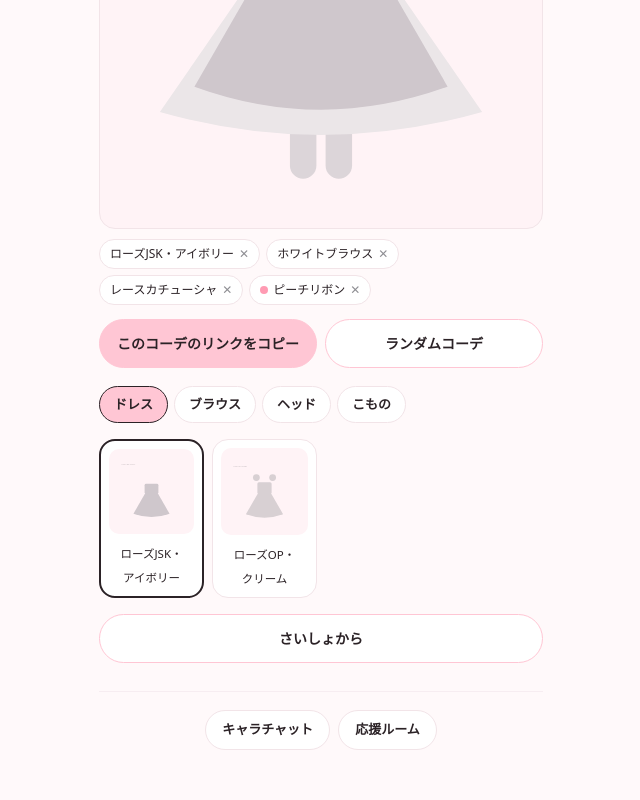
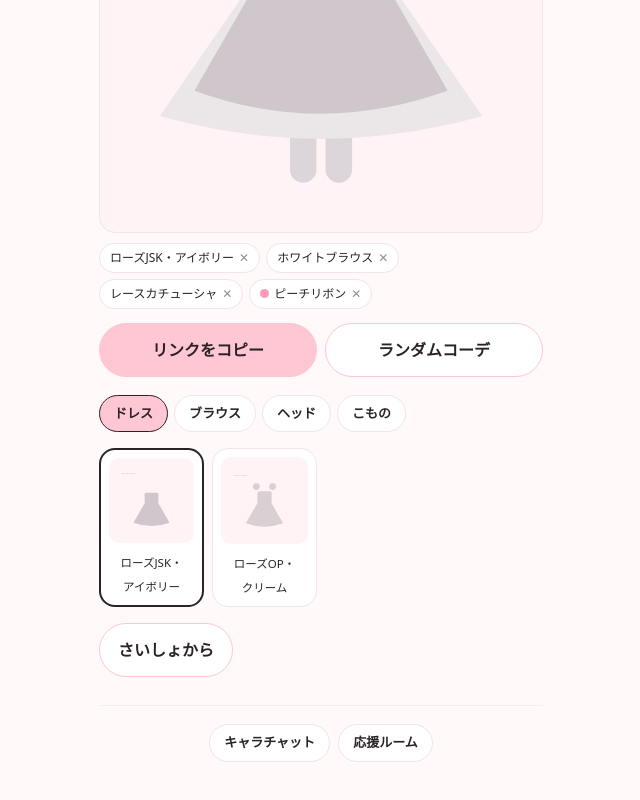
Before and after one commit to layover-lab/layover-lounge, a Next.js app: page /dressroom in a window 1280 px wide. Shown: the part 502-1302 px from the top of the page, without its empty margins (319-959 px from the left). Built offline with nearby package versions, Linux system fonts and the light colour scheme.

Commit message:
스타일 공용화 — lib/ui.ts (응원방 기준)

```diff
--- a/app/cheer/page.tsx
+++ b/app/cheer/page.tsx
@@ -9,6 +9,7 @@ import { useLang } from '@/lib/use-lang'
 import { loadMe, saveMe } from '@/lib/me'
 import LangToggle from '@/components/LangToggle'
 import RoomNav from '@/components/RoomNav'
+import { LINE, wrap, box, ctaBtn, ctaGhost, linkBtn, dot } from '@/lib/ui'
 import { track } from '@/lib/analytics'
 
 /* ─────────────────────────────────────────────────────────
@@ -307,7 +308,7 @@ export default function CheerRoom() {
         <a href={INSTAGRAM} target="_blank" rel="noopener noreferrer" style={ctaBtn}
            onClick={() => track('notify_signup', { via: 'instagram', lang })}>{t.notifyButton}</a>
         {/* 유튜브는 보조입니다 — 주 버튼이 둘이면 아무것도 안 눌립니다 */}
-        <a href={YOUTUBE} target="_blank" rel="noopener noreferrer" style={ctaGhost}
+        <a href={YOUTUBE} target="_blank" rel="noopener noreferrer" style={{ ...ctaGhost, marginTop: 8 }}
            onClick={() => track('notify_signup', { via: 'youtube', lang })}>{t.notifyYoutube}</a>
       </section>
 
@@ -316,12 +317,7 @@ export default function CheerRoom() {
   )
 }
 
-/* ── 색은 선·점·테두리에만. 넓은 면을 칠하지 않습니다 (기획서 17장) ── */
-const wrap: CSSProperties = { width: '100%', maxWidth: 480, margin: '0 auto', padding: '28px 18px 60px' }
-const box: CSSProperties = {
-  background: 'var(--color-surface)', border: '1px solid #F2E4E8',
-  borderRadius: 'var(--radius-card)', padding: 18,
-}
+/* 이 화면에서만 쓰는 조각들. 공통은 lib/ui.ts 에 있습니다 */
 const item: CSSProperties = {
   borderLeft: '3px solid', paddingLeft: 12, marginBottom: 16,
 }
@@ -346,30 +342,6 @@ const sendBtn: CSSProperties = {
   padding: '0 18px', borderRadius: 'var(--radius-full)', border: 'none',
   background: 'var(--color-primary)', fontWeight: 600, cursor: 'pointer',
 }
-/* 두 버튼은 글꼴·크기·높이를 같게 두고, 위계는 채움 여부로만 만듭니다 */
-const ctaBase: CSSProperties = {
-  display: 'block', padding: '14px 18px', borderRadius: 'var(--radius-full)',
-  color: 'var(--color-text)', fontSize: 16, fontWeight: 700,
-  textDecoration: 'none', textAlign: 'center',
-}
-
-const ctaBtn: CSSProperties = {
-  ...ctaBase,
-  background: 'var(--color-primary)',
-  border: '1.5px solid var(--color-primary)',
-}
-/* 회색 글씨로 두면 「지금 못 누르는 버튼」처럼 보입니다 */
-const ctaGhost: CSSProperties = {
-  ...ctaBase,
-  marginTop: 8,
-  background: 'var(--color-surface)',
-  border: '1.5px solid var(--color-primary)',
-}
-
-const linkBtn: CSSProperties = {
-  background: 'none', border: 'none', padding: 0, cursor: 'pointer',
-  fontSize: 12, color: 'var(--color-text-sub)', textDecoration: 'underline',
-}
 const sentRow: CSSProperties = {
   display: 'flex', alignItems: 'center', justifyContent: 'space-between',
   gap: 10, marginTop: 10, fontSize: 13,
@@ -382,15 +354,9 @@ function chip(on: boolean, k?: ColorKey): CSSProperties {
   return {
     flex: 'none', whiteSpace: 'nowrap',   /* 가로 스크롤 줄에서 칩이 찌그러지지 않게 */
     padding: k ? '7px 9px' : '7px 12px', borderRadius: 'var(--radius-full)',
-    border: on ? '1px solid var(--color-text)' : '1px solid #F2E4E8',
+    border: on ? '1px solid var(--color-text)' : `1px solid ${LINE}`,
     background: 'var(--color-surface)', cursor: 'pointer', fontSize: 13,
     display: 'flex', alignItems: 'center',
-  }
-}
-function dot(k?: ColorKey): CSSProperties {
-  return {
-    display: 'inline-block', width: 9, height: 9, borderRadius: 999,
-    background: `var(--role-${k ?? 'pink'})`,
   }
 }
 function swatch(on: boolean, k: ColorKey): CSSProperties {
--- a/app/dressroom/page.tsx
+++ b/app/dressroom/page.tsx
@@ -10,6 +10,7 @@ import { useLang } from '@/lib/use-lang'
 import { track } from '@/lib/analytics'
 import LangToggle from '@/components/LangToggle'
 import RoomNav from '@/components/RoomNav'
+import { LINE, wrap, ctaBtn, ctaGhost, dot, tab } from '@/lib/ui'
 
 /* ─────────────────────────────────────────────────────────
    드레스룸 (기획서 6장)
@@ -57,7 +58,7 @@ export default function DressroomPage() {
   const t = dict(lang).dressroom
 
   const [worn, setWorn] = useState<Worn>(DEFAULT_LOOK)
-  const [tab, setTab] = useState<Category>('dress')
+  const [cat, setCat] = useState<Category>('dress')
   const [note, setNote] = useState('')
 
   /* 첫 진입에 한 번. useLang 이 언어를 정한 직후 불립니다 (lib/use-lang.ts) */
@@ -178,27 +179,27 @@ export default function DressroomPage() {
       </div>
 
       <div style={{ display: 'flex', gap: 8, marginBottom: 18 }}>
-        <button onClick={share} style={ctaBtn}>{t.share}</button>
-        <button onClick={random} style={ctaGhost}>{t.random}</button>
+        <button onClick={share} style={{ ...ctaBtn, flex: 1 }}>{t.share}</button>
+        <button onClick={random} style={{ ...ctaGhost, flex: 1 }}>{t.random}</button>
       </div>
       {note && <p style={{ margin: '-10px 0 16px', fontSize: 12, color: 'var(--color-primary-strong)' }}>{note}</p>}
 
       {/* ── 카테고리 ── */}
       <div style={{ display: 'flex', gap: 6, marginBottom: 12, overflowX: 'auto', paddingBottom: 4 }}>
         {CATEGORIES.map((c) => (
-          <button key={c.key} onClick={() => setTab(c.key)} style={tabBtn(tab === c.key)}>
+          <button key={c.key} onClick={() => setCat(c.key)} style={tab(cat === c.key)}>
             {tabName(c.key)}
           </button>
         ))}
       </div>
 
-      {tab === 'accessory' && (
+      {cat === 'accessory' && (
         <p style={{ fontSize: 12, color: 'var(--color-text-sub)', margin: '0 0 10px' }}>{t.colorNote}</p>
       )}
 
       {/* ── 아이템 ── */}
       <div style={grid}>
-        {ITEMS.filter((i) => i.category === tab).map((i) => {
+        {ITEMS.filter((i) => i.category === cat).map((i) => {
           const on = worn[i.category] === i.code
           return (
             <button key={i.code} onClick={() => wear(i)} style={card(on, i)} aria-pressed={on}>
@@ -210,7 +211,7 @@ export default function DressroomPage() {
         })}
       </div>
 
-      <button onClick={() => apply(DEFAULT_LOOK)} style={{ ...ctaGhost, width: '100%', marginTop: 16 }}>
+      <button onClick={() => apply(DEFAULT_LOOK)} style={{ ...ctaGhost, marginTop: 16 }}>
         {t.reset}
       </button>
 
@@ -219,12 +220,10 @@ export default function DressroomPage() {
   )
 }
 
-/* ── 색은 선·점·테두리에만. 넓은 면을 칠하지 않습니다 (기획서 17장) ── */
-const wrap: CSSProperties = { width: '100%', maxWidth: 480, margin: '0 auto', padding: '24px 18px 60px' }
-
+/* 이 화면에서만 쓰는 조각들. 공통은 lib/ui.ts 에 있습니다 */
 const stage: CSSProperties = {
   position: 'relative', width: '100%', aspectRatio: '3 / 4',
-  background: 'var(--color-surface-sub)', border: '1px solid #F2E4E8',
+  background: 'var(--color-surface-sub)', border: `1px solid ${LINE}`,
   borderRadius: 'var(--radius-card)', overflow: 'hidden',
 }
 const layerImg: CSSProperties = {
@@ -240,7 +239,7 @@ const thumb: CSSProperties = {
 }
 function card(on: boolean, i: Item): CSSProperties {
   /* border 축약형과 borderTop 을 같이 쓰면 리렌더 때 서로 덮어씁니다 — 네 변을 따로 씁니다 */
-  const line = on ? '2px solid var(--color-text)' : '1px solid #F2E4E8'
+  const line = on ? '2px solid var(--color-text)' : `1px solid ${LINE}`
   return {
     padding: 8, cursor: 'pointer', textAlign: 'center',
     background: 'var(--color-surface)',
@@ -249,32 +248,11 @@ function card(on: boolean, i: Item): CSSProperties {
     borderRadius: 'var(--radius-card)', color: 'var(--color-text)',
   }
 }
-function tabBtn(on: boolean): CSSProperties {
-  return {
-    flex: 'none', padding: '8px 14px', borderRadius: 'var(--radius-full)',
-    border: on ? '1px solid var(--color-text)' : '1px solid #F2E4E8',
-    background: on ? 'var(--color-primary)' : 'var(--color-surface)',
-    color: 'var(--color-text)', fontSize: 13, fontWeight: 600, cursor: 'pointer',
-  }
-}
 function chipWorn(i: Item): CSSProperties {
   return {
     display: 'inline-flex', alignItems: 'center', gap: 5,
     padding: '5px 10px', borderRadius: 'var(--radius-full)',
-    background: 'var(--color-surface)', border: '1px solid #F2E4E8',
+    background: 'var(--color-surface)', border: `1px solid ${LINE}`,
     color: 'var(--color-text)', fontSize: 12, cursor: 'pointer',
   }
 }
-function dot(k: string): CSSProperties {
-  return { display: 'inline-block', width: 8, height: 8, borderRadius: 999, background: `var(--role-${k})` }
-}
-const ctaBase: CSSProperties = {
-  flex: 1, padding: '13px 12px', borderRadius: 'var(--radius-full)',
-  color: 'var(--color-text)', fontSize: 14, fontWeight: 700, cursor: 'pointer',
-}
-const ctaBtn: CSSProperties = {
-  ...ctaBase, background: 'var(--color-primary)', border: '1.5px solid var(--color-primary)',
-}
-const ctaGhost: CSSProperties = {
-  ...ctaBase, background: 'var(--color-surface)', border: '1.5px solid var(--color-primary)',
-}
--- a/app/lounge/[slug]/page.tsx
+++ b/app/lounge/[slug]/page.tsx
@@ -7,6 +7,7 @@ import { dict } from '@/lib/i18n'
 import { useLang } from '@/lib/use-lang'
 import { loadMe } from '@/lib/me'
 import LangToggle from '@/components/LangToggle'
+import { dot, tab } from '@/lib/ui'
 type Member = { id: string; name: string; role: string | null; color_key: string }
 
 /* 같은 방 안의 두 층 (기획서 5.4). 방을 옮기는 게 아니라 탭이 바뀌는 것입니다 */
@@ -208,10 +209,7 @@ export default function Stage() {
             )}
             {members.map((m) => (
               <li key={m.id} style={memberRowStyle}>
-                <i style={{
-                  width: 8, height: 8, borderRadius: 999, flex: 'none',
-                  background: `var(--role-${m.color_key})`,
-                }} />
+                <i style={{ ...dot(m.color_key), flex: 'none' }} />
                 {m.role && <span style={{ color: 'var(--color-text-sub)' }}>{m.role}</span>}
                 <strong>{m.name}</strong>
                 {m.id === participantId && <span style={youTagStyle}>{t.you}</span>}
@@ -224,7 +222,7 @@ export default function Stage() {
       {/* 무대 · 백스테이지 — 같은 방의 두 층입니다 (기획서 5.4) */}
       <div style={tabBarStyle}>
         {(['stage', 'backstage'] as const).map((l) => (
-          <button key={l} onClick={() => setLayer(l)} aria-pressed={layer === l} style={layerTabStyle(layer === l)}>
+          <button key={l} onClick={() => setLayer(l)} aria-pressed={layer === l} style={tab(layer === l)}>
             {l === 'stage' ? t.tabStage : t.tabBackstage}
           </button>
         ))}
@@ -266,11 +264,7 @@ export default function Stage() {
                 {/* 백스테이지는 「사람」으로 말하는 자리라 캐릭터 표시(색·역할)를 뺍니다 (5.4) */}
                 {layer === 'stage' && (
                   <>
-                    <span style={{
-                      display: 'inline-block', width: 8, height: 8, borderRadius: 999,
-                      background: 'var(--role-' + (m.participants?.color_key ?? 'pink') + ')',
-                      marginRight: 6,
-                    }} />
+                    <span style={{ ...dot(m.participants?.color_key), marginRight: 6 }} />
                     {m.participants?.role && (
                       <span style={{ color: 'var(--color-text-sub)', marginRight: 4 }}>
                         {m.participants.role}
@@ -344,14 +338,6 @@ const BACKSTAGE_BG = '#F1F4F8'
 const tabBarStyle: CSSProperties = {
   display: 'flex', gap: 6, padding: '10px 16px 0', background: 'var(--color-surface)',
 }
-function layerTabStyle(on: boolean): CSSProperties {
-  return {
-    padding: '7px 14px', borderRadius: 'var(--radius-full)',
-    border: on ? '1px solid var(--color-text)' : '1px solid #F2E4E8',
-    background: on ? 'var(--color-primary-tint)' : 'var(--color-surface)',
-    color: 'var(--color-text)', fontSize: 13, fontWeight: 600, cursor: 'pointer',
-  }
-}
 const backstageLeadStyle: CSSProperties = {
   margin: 0, padding: '8px 16px', background: BACKSTAGE_BG,
   fontSize: 12, color: 'var(--color-text-sub)',
--- a/components/RoomNav.tsx
+++ b/components/RoomNav.tsx
@@ -3,6 +3,7 @@
 import Link from 'next/link'
 import type { CSSProperties } from 'react'
 import { dict, type Lang } from '@/lib/i18n'
+import { tab } from '@/lib/ui'
 
 export type Room = 'lounge' | 'cheer' | 'dressroom'
 
@@ -26,7 +27,7 @@ export default function RoomNav({ lang, here }: { lang: Lang; here: Room }) {
   return (
     <nav style={wrap}>
       {all.filter((r) => r.key !== here).map((r) => (
-        <Link key={r.key} href={r.href} style={pill}>{r.label}</Link>
+        <Link key={r.key} href={r.href} style={tab(false)}>{r.label}</Link>
       ))}
     </nav>
   )
@@ -36,8 +37,3 @@ const wrap: CSSProperties = {
   display: 'flex', justifyContent: 'center', gap: 8,
   marginTop: 28, paddingTop: 18, borderTop: '1px solid #F7EDF1',
 }
-const pill: CSSProperties = {
-  padding: '9px 16px', borderRadius: 'var(--radius-full)',
-  background: 'var(--color-surface)', border: '1px solid #F2E4E8',
-  color: 'var(--color-text)', fontSize: 13, fontWeight: 600, textDecoration: 'none',
-}
--- /dev/null
+++ b/lib/ui.ts
@@ -0,0 +1,68 @@
+import type { CSSProperties } from 'react'
+
+/* ─────────────────────────────────────────────────────────
+   화면 공통 조각
+
+   값은 **응원방(/cheer) 기준**입니다. 화면마다 같은 이름으로 조금씩 다른
+   값을 두면 나중에 어느 쪽이 맞는지 아무도 모르게 됩니다.
+
+   ⚠️ 색은 선·점·테두리에만. 넓은 면을 칠하지 않습니다 (기획서 17장)
+   ⚠️ 특정 화면에서만 쓰는 조각은 여기 올리지 말고 그 파일에 두세요.
+   ───────────────────────────────────────────────────────── */
+
+/** 카드·입력칸 테두리 */
+export const LINE = '#F2E4E8'
+
+export const wrap: CSSProperties = {
+  width: '100%', maxWidth: 480, margin: '0 auto', padding: '28px 18px 60px',
+}
+
+export const box: CSSProperties = {
+  background: 'var(--color-surface)', border: `1px solid ${LINE}`,
+  borderRadius: 'var(--radius-card)', padding: 18,
+}
+
+/* 두 버튼은 글꼴·크기·높이를 같게 두고, 위계는 채움 여부로만 만듭니다 */
+const ctaBase: CSSProperties = {
+  display: 'block', padding: '14px 18px', borderRadius: 'var(--radius-full)',
+  color: 'var(--color-text)', fontSize: 16, fontWeight: 700,
+  textDecoration: 'none', textAlign: 'center', cursor: 'pointer',
+}
+
+export const ctaBtn: CSSProperties = {
+  ...ctaBase,
+  background: 'var(--color-primary)', border: '1.5px solid var(--color-primary)',
+}
+
+/* 회색 글씨로 두면 「지금 못 누르는 버튼」처럼 보입니다 — 테두리만 남깁니다.
+   위아래로 쌓을 때는 부르는 쪽에서 marginTop 을 줍니다 */
+export const ctaGhost: CSSProperties = {
+  ...ctaBase,
+  background: 'var(--color-surface)', border: '1.5px solid var(--color-primary)',
+}
+
+/** 밑줄 텍스트 버튼 — 주 버튼과 경쟁하면 안 되는 자리 */
+export const linkBtn: CSSProperties = {
+  background: 'none', border: 'none', padding: 0, cursor: 'pointer',
+  fontSize: 12, color: 'var(--color-text-sub)', textDecoration: 'underline',
+}
+
+/** 역할 색 점 */
+export function dot(k?: string): CSSProperties {
+  return {
+    display: 'inline-block', width: 9, height: 9, borderRadius: 999,
+    background: `var(--role-${k ?? 'pink'})`,
+  }
+}
+
+/** 알약형 탭 — 카테고리·층·화면 이동에 공통으로 씁니다 */
+export function tab(on: boolean): CSSProperties {
+  return {
+    flex: 'none', whiteSpace: 'nowrap',
+    padding: '8px 14px', borderRadius: 'var(--radius-full)',
+    border: on ? '1px solid var(--color-text)' : `1px solid ${LINE}`,
+    background: on ? 'var(--color-primary)' : 'var(--color-surface)',
+    color: 'var(--color-text)', fontSize: 13, fontWeight: 600,
+    textDecoration: 'none', cursor: 'pointer',
+  }
+}
--- a/messages/ja.json
+++ b/messages/ja.json
@@ -74,7 +74,7 @@
     "tabHead": "ヘッド",
     "tabAccessory": "こもの",
     "off": "ぬぐ",
-    "share": "このコーデのリンクをコピー",
+    "share": "リンクをコピー",
     "copied": "コピーしました 🌷 どこに貼ってもそのまま開きます",
     "copyFailed": "コピーできませんでした。アドレスバーをコピーしてください",
     "random": "ランダムコーデ",
--- a/messages/ko.json
+++ b/messages/ko.json
@@ -74,7 +74,7 @@
     "tabHead": "헤드",
     "tabAccessory": "소품",
     "off": "안 입기",
-    "share": "이 코디 링크 복사",
+    "share": "링크 복사",
     "copied": "복사했어요 🌷 어디든 붙여넣으면 그대로 열려요",
     "copyFailed": "복사가 안 됐어요. 주소창을 그대로 복사해 주세요",
     "random": "랜덤 코디",
```
